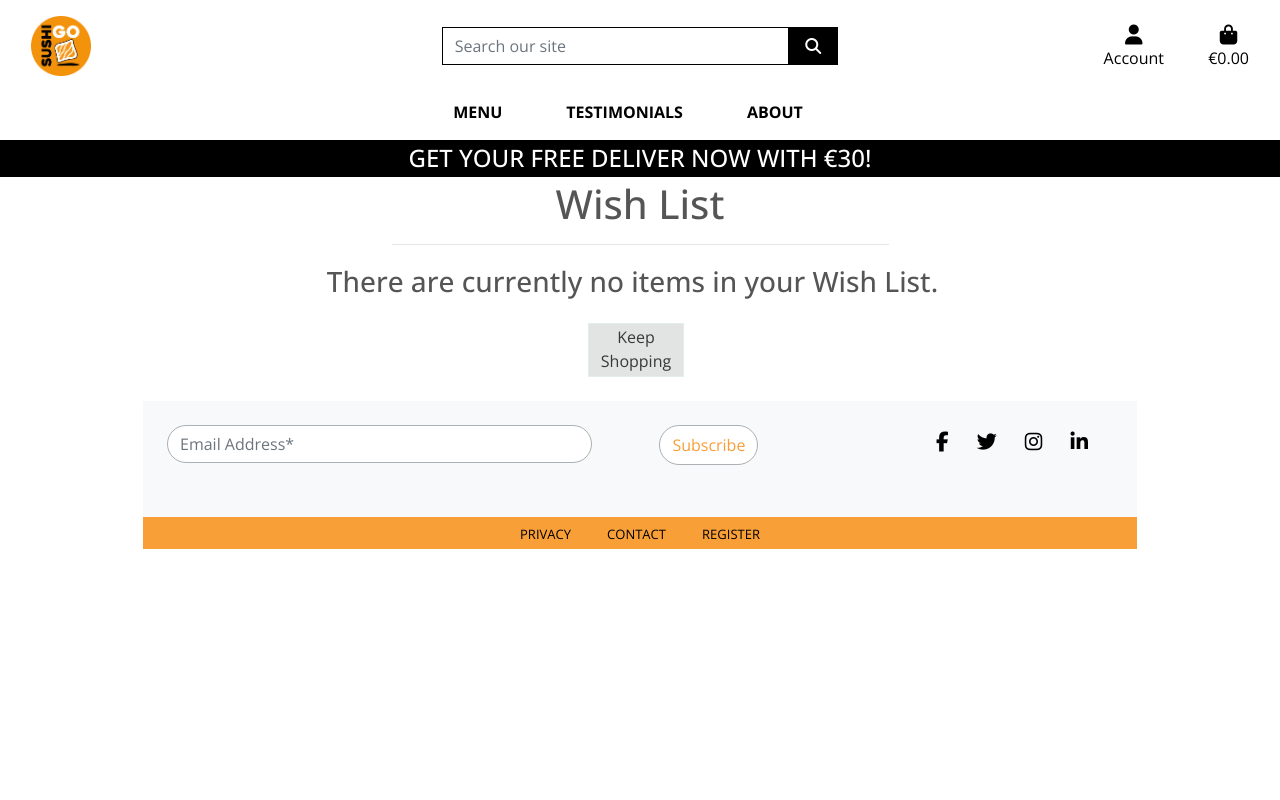
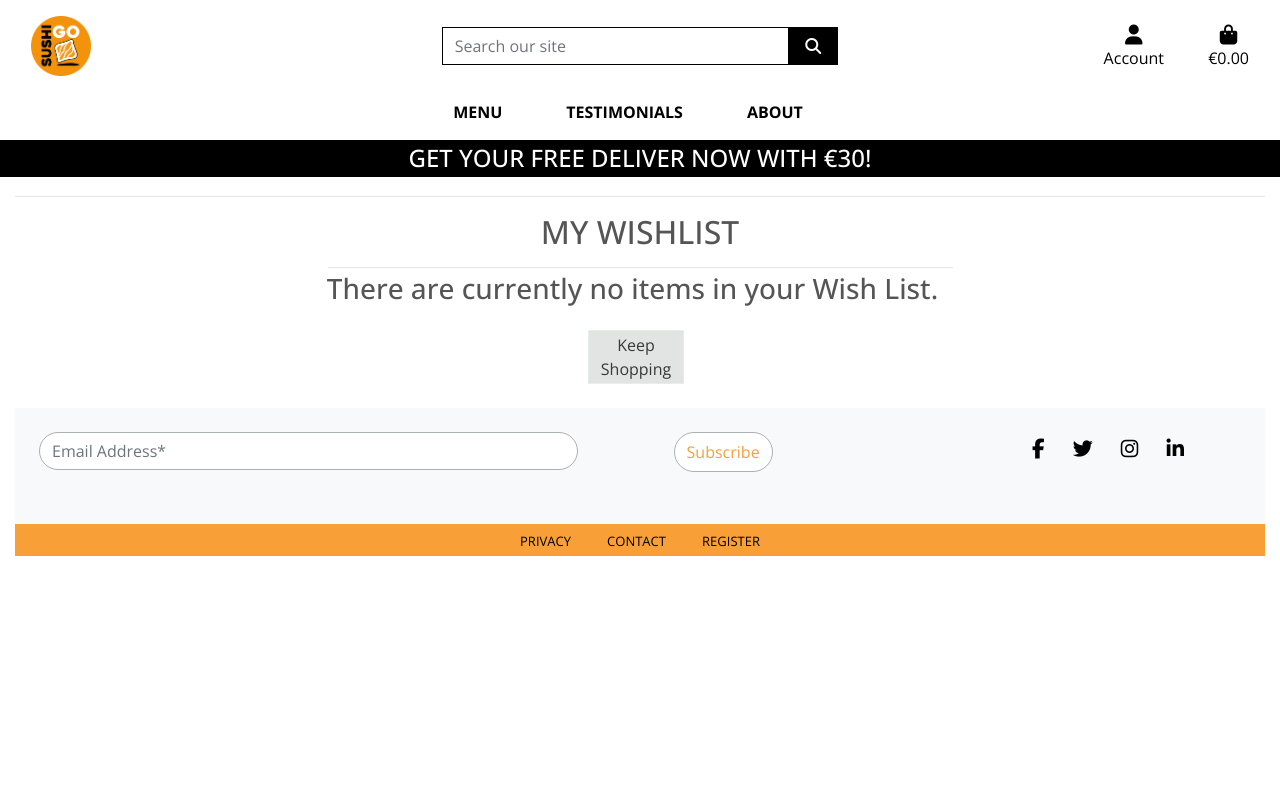
Before and after one commit to LucaDP07/sushi_go, a Django app: page /profile/wishlist/ in a window 1280 px wide. Run offline with Django 3.2, Linux system fonts and the light colour scheme; the visitor is signed in with stand-in values (Sample User, id 1); data comes from the database, SQL or seed files in the repository; some libraries are stand-ins or nearby versions.

Commit message:
styled wishlist page

```diff
--- a/profiles/templates/profiles/wishlist.html
+++ b/profiles/templates/profiles/wishlist.html
@@ -1,10 +1,12 @@
 {% extends "base.html" %}
 {% load static %}
-{% load i18n %}
-{% block title %}{% trans 'Wish List' %}{% endblock %}
 
-{% block extra_css %}
-<link rel="stylesheet" href="{% static 'css/profiles.css' %}">
+{% block page_header %}
+    <div class="container header-container">
+        <div class="row">
+            <div class="col"></div>
+        </div>
+    </div>
 {% endblock %}
 
 {% block content %}
@@ -12,27 +14,28 @@
 {% if user.is_authenticated %}
 <!-- Main container for page content -->
     <div class="overlay"></div>
-<div class="container header-container">
+    <div class="container-fluid">
         <!-- Page header -->
         <div class="row">
-        <div class="col text-center mt-3 mb-3">
-            <h1 class="page-title">Wish List</h1>
+            <div class="col text-center mt-3">
+                <hr>
+                <h2 class="logo-font">My Wishlist</h2>
                 <hr class="w-50 mb-1">
             </div>
         </div>
         <!-- Wish list container -->
         {% if wishlist %}
-    <!-- Container for foods -->
+        <!-- Container for products -->
         <div class="row">
-        <!-- Grid layout for foods -->
-        <div class="food-container col-10 mx-auto">
-            <div class="row mt-1 mb-2">
+            <!-- Grid layout for products -->
+            <div class="food-container col-10 offset-1">
+                <div class="row mt-1 mb-2"></div>
+                <div class="row">
                     <!-- Bootstrap card combined with for loop to show all foods -->
                     {% for food in wishlist %}
-                <div class="col-sm-6 col-md-6 col-lg-4 col-xl-3 mb-4 xl-screen-foods-grid">
+                        <div class="col-sm-6 col-md-6 col-lg-4 col-xl-3">
                             <div class="card h-100 border-0">
-                        <!-- Food image (if available) -->
-                        <div class="food-img-container text-center">
+                                <!-- Product image (if available) -->
                                 {% if food.image %}
                                 <a href="{% url 'food_detail' food.id %}">
                                     <img class="card-img-top img-fluid mx-auto d-block" src="{{ food.image.url }}"
@@ -44,26 +47,23 @@
                                     alt="An image of this food is not available">
                                 </a>
                                 {% endif %}
+                                <!-- Product details -->
+                                <div class="card-body pb-0">
+                                    <p class="mb-0">{{ food.name }}</p>
                                 </div>
-                        <!-- Food details -->
-                        <div class="card-body pb-0">
-                            <h2 class="card-title title-font mb-0">{{ food.name }}</h2>
-                        </div>
-                        <div class="card-footer pt-0">
+                                <div class="card-footer bg-white pt-0 border-0 text-left">
                                     <div class="row">
-                                <div class="col mb-3 food-price">
-                                    <p class="lead mb-0">€{{ food.price }}</p>
-                                </div>
-                                <div class="col mb-3 food-rating">
+                                        <div class="col">
+                                            <p class="lead mb-0 text-left font-weight-bold">€{{ food.price }}</p>
                                             {% if food.rating %}
-                                    <small class="lead rating-icon"><i class="fa-sharp fa-solid fa-mug-saucer"></i>
-                                        {{ food.rating }} / 5</small>
+                                                <small class="text-muted"><i class="fas fa-star mr-1"></i>{{ food.rating }} / 5</small>
                                             {% else %}
                                                 <small class="text-muted">No Rating</small>
                                             {% endif %}
                                         </div>
                                     </div>
                                     <!-- Button to View Details -->
+                                    <br>
                                     <div class="row">
                                         <div class="col view-details-btn-div">
                                             <a href="{% url 'food_detail' food.id %}" role="button" aria-disabled="true" class="btn view-details-btn">View Details</a>
@@ -72,13 +72,32 @@
                                     <!-- Button to remove item from Wish List -->
                                     <div class="row">
                                         <div class="col wish-list-btn-div">
-                                    <a href="{% url 'user_wishlist' food.id %}" role="button" aria-disabled="true" class="btn wish-list-btn">Remove From Wish
-                                        List</a>
+                                            <a href="{% url 'user_wishlist' food.id %}" role="button" aria-disabled="true" class="btn wish-list-btn">Remove From Wish List</a>
                                         </div>
                                     </div>
                                 </div>
                             </div>
                         </div>
+                        {% if forloop.counter|divisibleby:1 %}
+                            <div class="col-12 d-sm-none mb-5">
+                                <hr>
+                            </div>
+                        {% endif %}
+                        {% if forloop.counter|divisibleby:2 %}
+                            <div class="col-12 d-none d-sm-block d-md-block d-lg-none mb-5">
+                                <hr>
+                            </div>
+                        {% endif %}
+                        {% if forloop.counter|divisibleby:3 %}
+                            <div class="col-12 d-none d-lg-block d-xl-none mb-5">
+                                <hr>
+                            </div>
+                        {% endif %}
+                        {% if forloop.counter|divisibleby:4 %}
+                            <div class="col-12 d-none d-xl-block mb-5">
+                                <hr>
+                            </div>
+                        {% endif %}
                     {% endfor %}
                 </div>
             </div>
@@ -87,7 +106,7 @@
         <div class="col-12 mb-4 text-center">
             <h3 class="page-h3-title col-12 mb-4" style="padding-left: 0;">There are currently no items in your Wish
                 List.</h3>
-        <!-- Back to foods page -->
+            <!-- Back to products page -->
             <a href="{% url 'foods' %}" class="btn back-btn">Keep<br>Shopping</a>
         </div>
         {% endif %}
@@ -107,6 +126,7 @@
         </div>
         {% endif %}
         {% endblock %}
+    </div>
 
 {% block postloadjs %}
 {{ block.super }}
```
Lines whose indentation alone changed are shown as unchanged.
